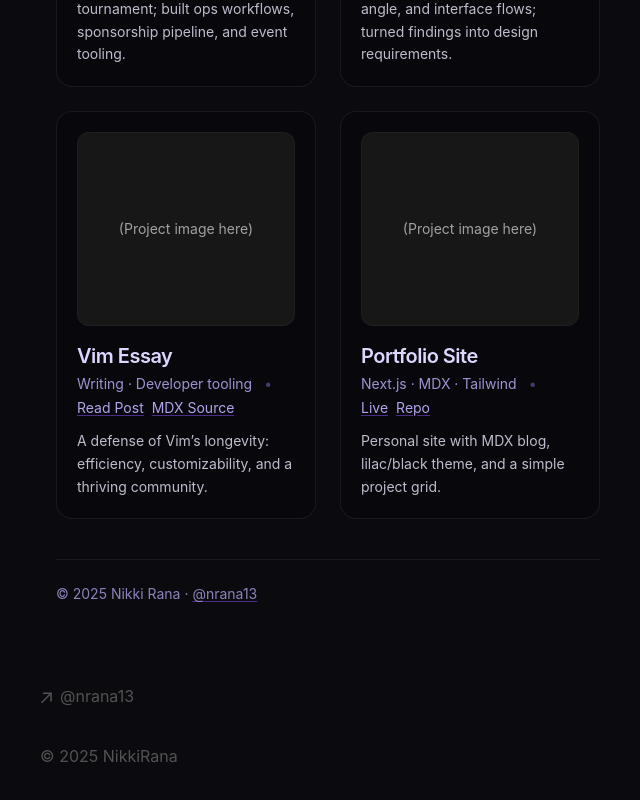
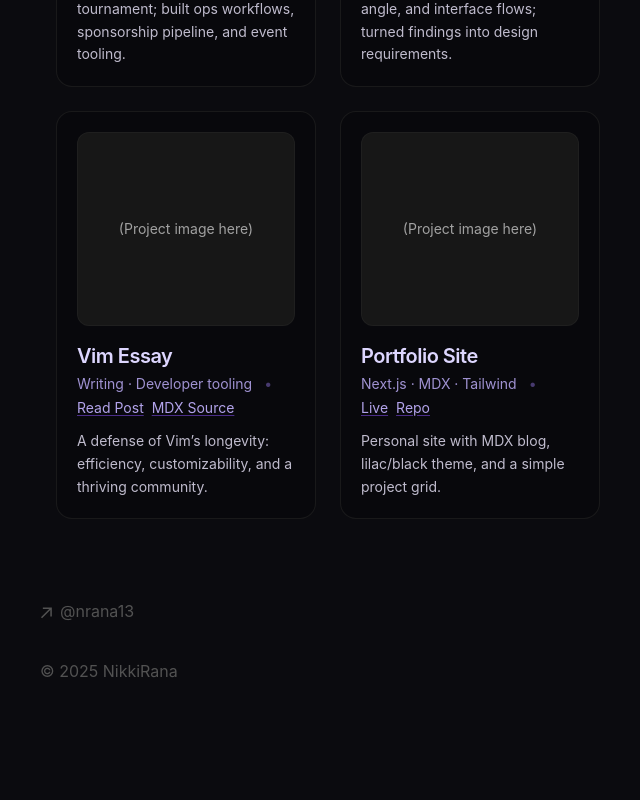
Before and after one commit to nrana13/portfolio-testtry, a Next.js app: page / in a window 1280 px wide. Shown: the part 900-1700 px from the top of the page, without its empty margins (312-952 px from the left). After the commit the page ends 1647 px from the top, so only its background shows below. Built offline with nearby package versions, Linux system fonts and the light colour scheme.

Commit message:
Update page.tsx

```diff
--- a/app/page.tsx
+++ b/app/page.tsx
@@ -107,10 +107,7 @@ export default function PortfolioPreview() {
           </div>
         </section>
 
-        {/* Footer */}
-        <footer className="mt-10 border-t border-neutral-800/60 pt-6 text-sm text-violet-300/70">
-          © {new Date().getFullYear()} Nikki Rana · <a className="underline decoration-violet-500/50 underline-offset-2 hover:text-violet-100" href="#">@nrana13</a>
-        </footer>
+
       </div>
     </main>
   );
```
